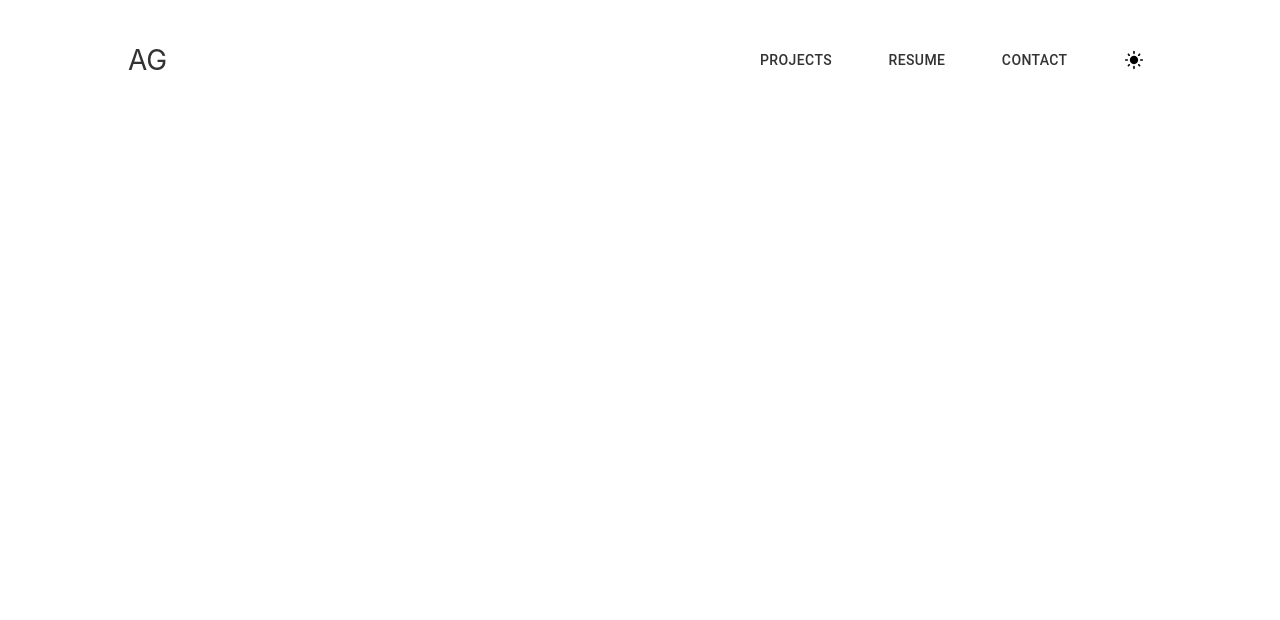
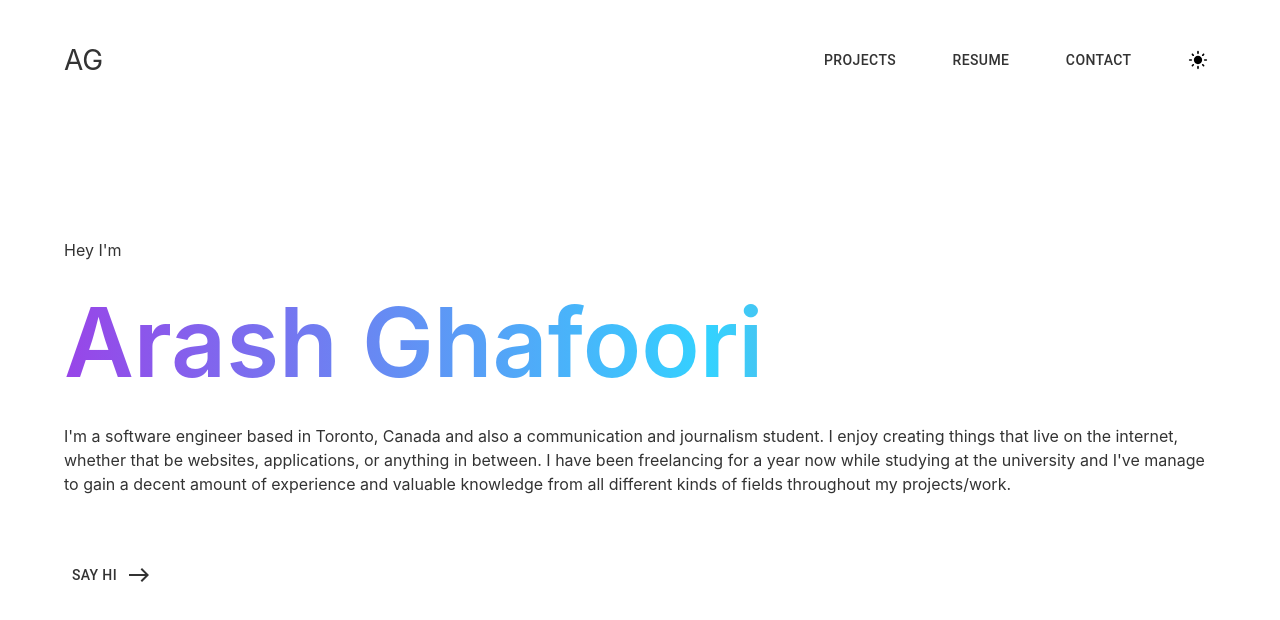
Before and after one commit to arashinho-gh/updated_portfolio, a React (Create React App) app: page / in a window 1280 px wide. Shown: the top 620 px of the page. Built offline with nearby package versions, Linux system fonts and the light colour scheme.

Commit message:
created the header

```diff
--- a/src/components/Experience.tsx
+++ b/src/components/Experience.tsx
@@ -2,7 +2,11 @@ import React from "react";
 
 const Experience = () => {
   const { baseClassName } = Experience.constants;
-  return <div className={baseClassName}></div>;
+  return (
+    <div className={baseClassName}>
+      <div className={`${baseClassName}-links`}></div>
+    </div>
+  );
 };
 
 Experience.constants = {
--- a/src/components/Header.tsx
+++ b/src/components/Header.tsx
@@ -1,12 +1,26 @@
-import React from "react";
+import React, { useState } from "react";
+import EastIcon from "@mui/icons-material/East";
+import { Button } from "@mui/material";
 
 const Header = () => {
-  const { baseClassName } = Header.constants;
-  return <div className={baseClassName}></div>;
+  const { baseClassName, description } = Header.constants;
+
+  return (
+    <div className={baseClassName}>
+      Hey I'm
+      <div className={`${baseClassName}-title`}>Arash Ghafoori</div>
+      <div className={`${baseClassName}-desc`}>{description}</div>
+      <Button variant="text" className={`${baseClassName}-hello`}>
+        Say hi <EastIcon sx={{marginLeft: '10px'}}/>
+      </Button>
+    </div>
+  );
 };
 
 Header.constants = {
   baseClassName: "header",
+  description:
+    "I'm a software engineer based in Toronto, Canada and also a communication and journalism student. I enjoy creating things that live on the internet, whether that be websites, applications, or anything in between. I have been freelancing for a year now while studying at the university and I've manage to gain a decent amount of experience and valuable knowledge from all different kinds of fields throughout my projects/work.",
 };
 
 export default Header;
--- a/src/main.scss
+++ b/src/main.scss
@@ -1,4 +1,5 @@
 @import "./styles/navBar.scss";
+@import "./styles/header.scss";
 
 :root {
   // Default to light theme variables
@@ -28,4 +29,14 @@ body {
   background-color: var(--background-color);
   color: var(--text-color);
   transition: background-color 0.3s, color 0.3s;
+  width: calc(100% - 10%);
+  display: flex;
+  padding: 0px 5%;
+  flex-direction: column;
+  align-items: center;
+  justify-content: center;
+  @media (max-width: 500px) {
+    width: calc(100% - 20%);
+    padding: 0px 10%;
+  }
 }
--- a/src/styles/header.scss
+++ b/src/styles/header.scss
@@ -0,0 +1,33 @@
+.header {
+  font-size: 16px;
+  margin: 120px 0px;
+
+  &-title {
+    background: rgb(152, 69, 232);
+    font-size: 96px;
+    font-weight: 600;
+    background: linear-gradient(
+      90deg,
+      rgba(152, 69, 232, 1) 0%,
+      rgba(51, 210, 255, 1) 56%,
+      rgba(221, 87, 137, 1) 100%
+    );
+    -webkit-background-clip: text;
+    background-clip: text;
+    -webkit-text-fill-color: transparent;
+    color: transparent;
+    margin: 24px 0px;
+  }
+
+  &-desc {
+    line-height: 1.5;
+  }
+
+  &-hello {
+    display: flex;
+    align-items: center;
+    margin: 61px 0px !important;
+    cursor: pointer;
+    color: var(--text-color) !important;
+  }
+}
--- a/src/styles/navBar.scss
+++ b/src/styles/navBar.scss
@@ -1,15 +1,19 @@
 .nav-bar {
-  width: 80%;
+  width: 100%;
   height: 80px;
-  padding: 20px 10%;
+  padding: 20px;
   display: flex;
   justify-content: space-between;
   align-items: center;
-  //   background-color: var(--background-color);
-  //   color: var(--text-color);
+  @media (max-width: 500px) {
+    flex-direction: column;
+  }
 
   &-init {
     font-size: 28px;
+    @media (max-width: 500px) {
+      margin-bottom: 20px;
+    }
   }
 
   &-links {
```
